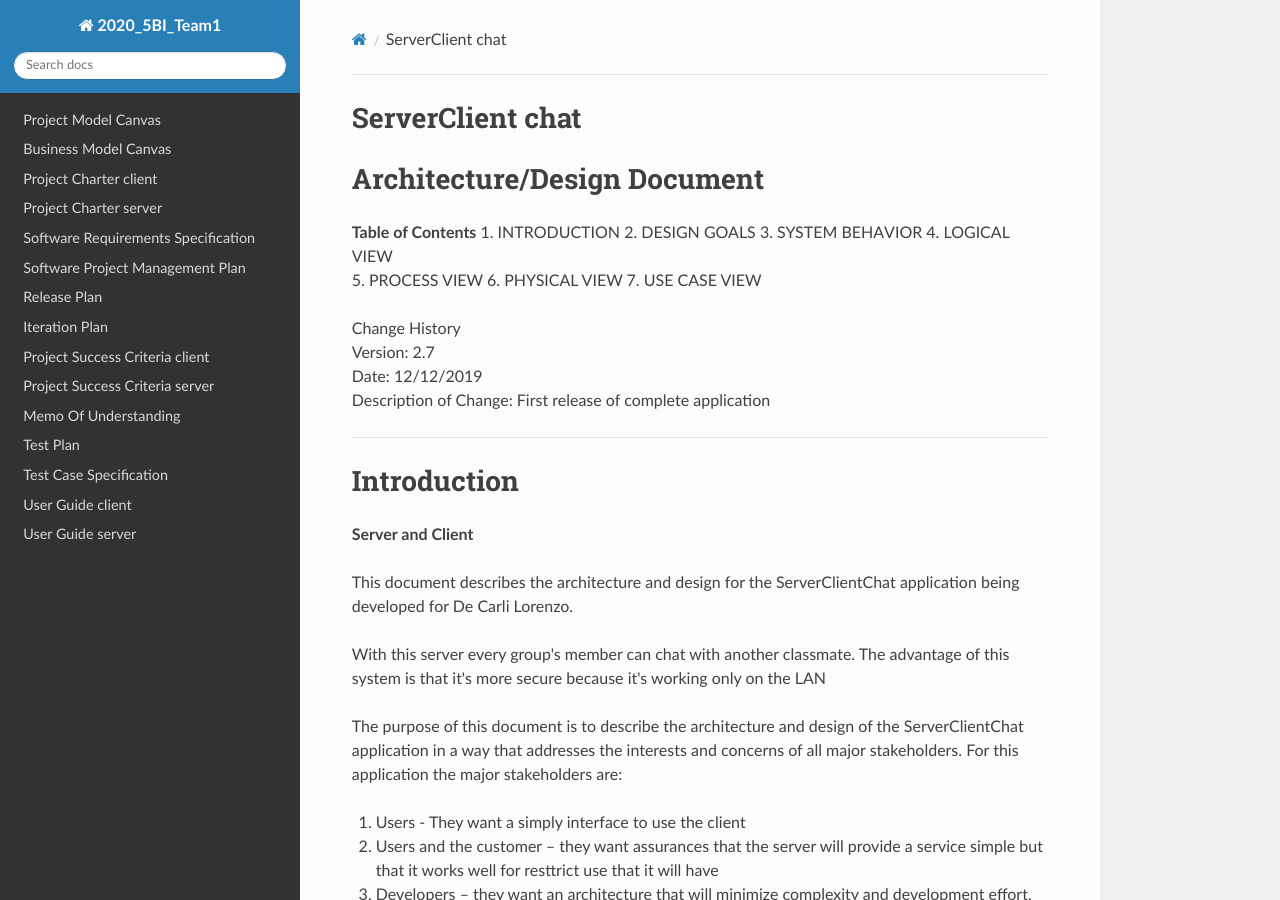
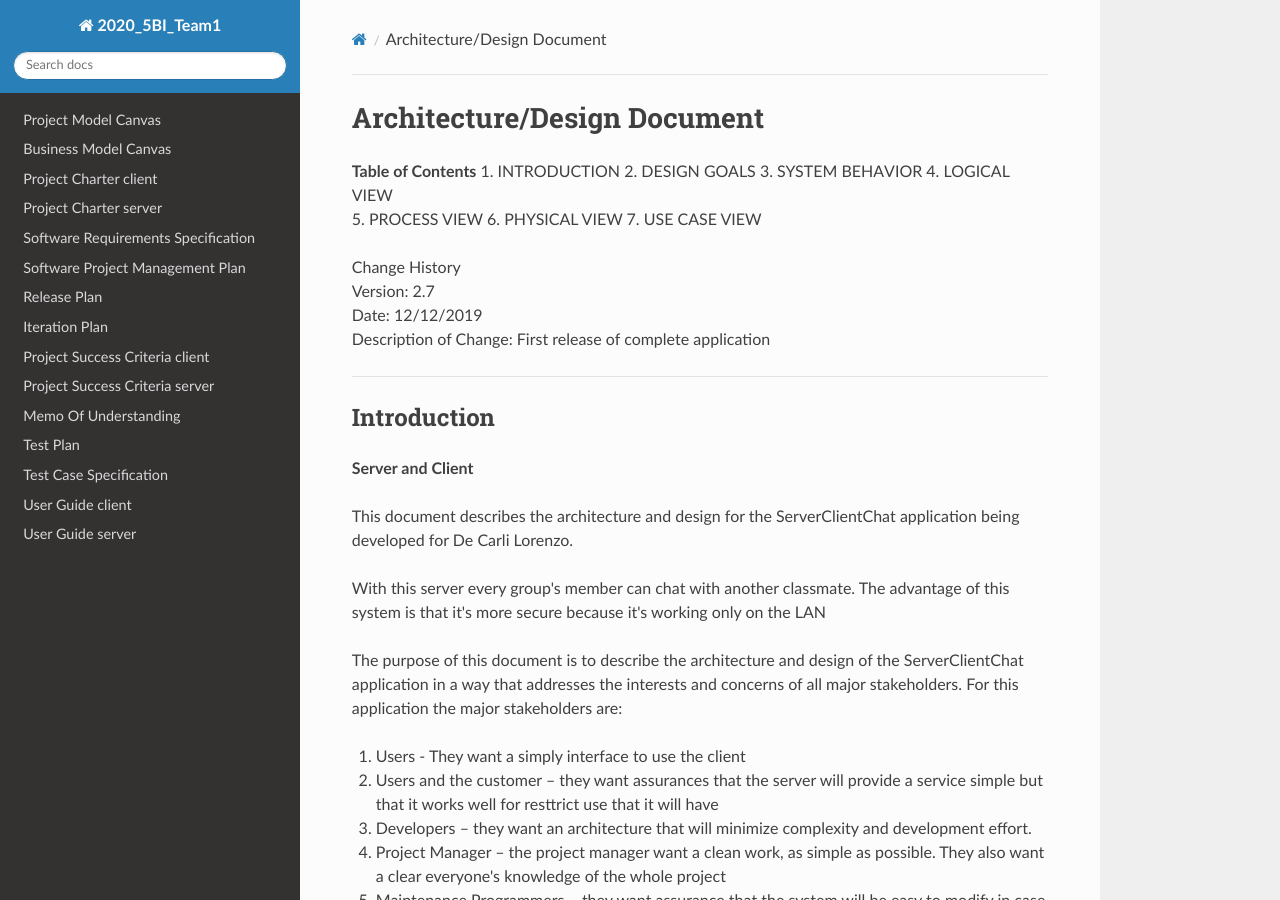
Before and after one commit to FrankMartinuz/2020_5BI_team1_Liboni, an MkDocs documentation site: the page built from docs/Architecture_Coding_Design.md, in a window 1280 px wide and 900 px high. Built offline with MkDocs 1.6.1, drawn with Linux system fonts in a browser that asks for light colours; nearby versions of some CDN libraries.

Commit message:
Branch ready to merge

```diff
--- a/docs/Architecture_Coding_Design.md
+++ b/docs/Architecture_Coding_Design.md
@@ -1,4 +1,3 @@
-# ServerClient chat
 # Architecture/Design Document
 
 
@@ -18,7 +17,7 @@ Date: 12/12/2019
 Description of Change: First release of complete application
 ______________________________________________________
 
-#	Introduction
+##	Introduction
 
 **Server and Client**
 
@@ -34,7 +33,7 @@ The purpose of this document is to describe the architecture and design of the S
 4.	Project Manager – the project manager want a clean work, as simple as possible. They also want a clear everyone's knowledge of the whole project
 5.	Maintenance Programmers – they want assurance that the system will be easy to modify in case of bugs.
 
-#	Design Goals
+##	Design Goals
 
 **Server and Client**
 
@@ -43,7 +42,7 @@ The design priorities for the ServerClientChat application are:
 •	The design should be easy to modify from every programmer.
 • The design must be follow the PEP-8 coding standards
 
-#	System Behavior
+##	System Behavior
 The use case view is used to both drive the design phase and validate the output of the design phase. The architecture description presented here starts with a review of the expect system behavior in order to set the stage for the architecture description that follows. For a more detailed account of software requirements, see the requirements document.
 
 **Server**
```
Also changed, not shown: other parts of docs/Architecture_Coding_Design.md (+5 -5 lines), 3 other files.
